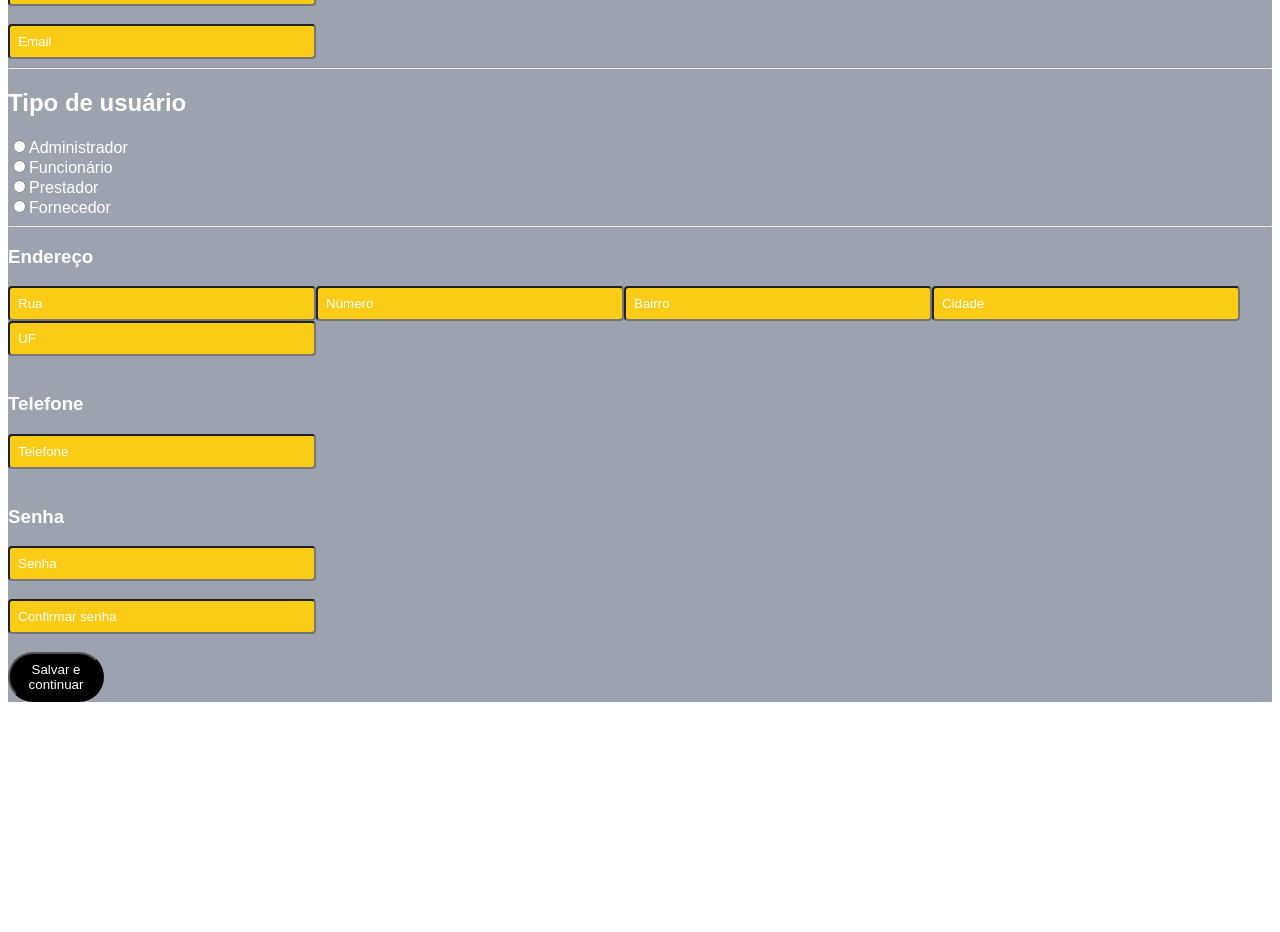
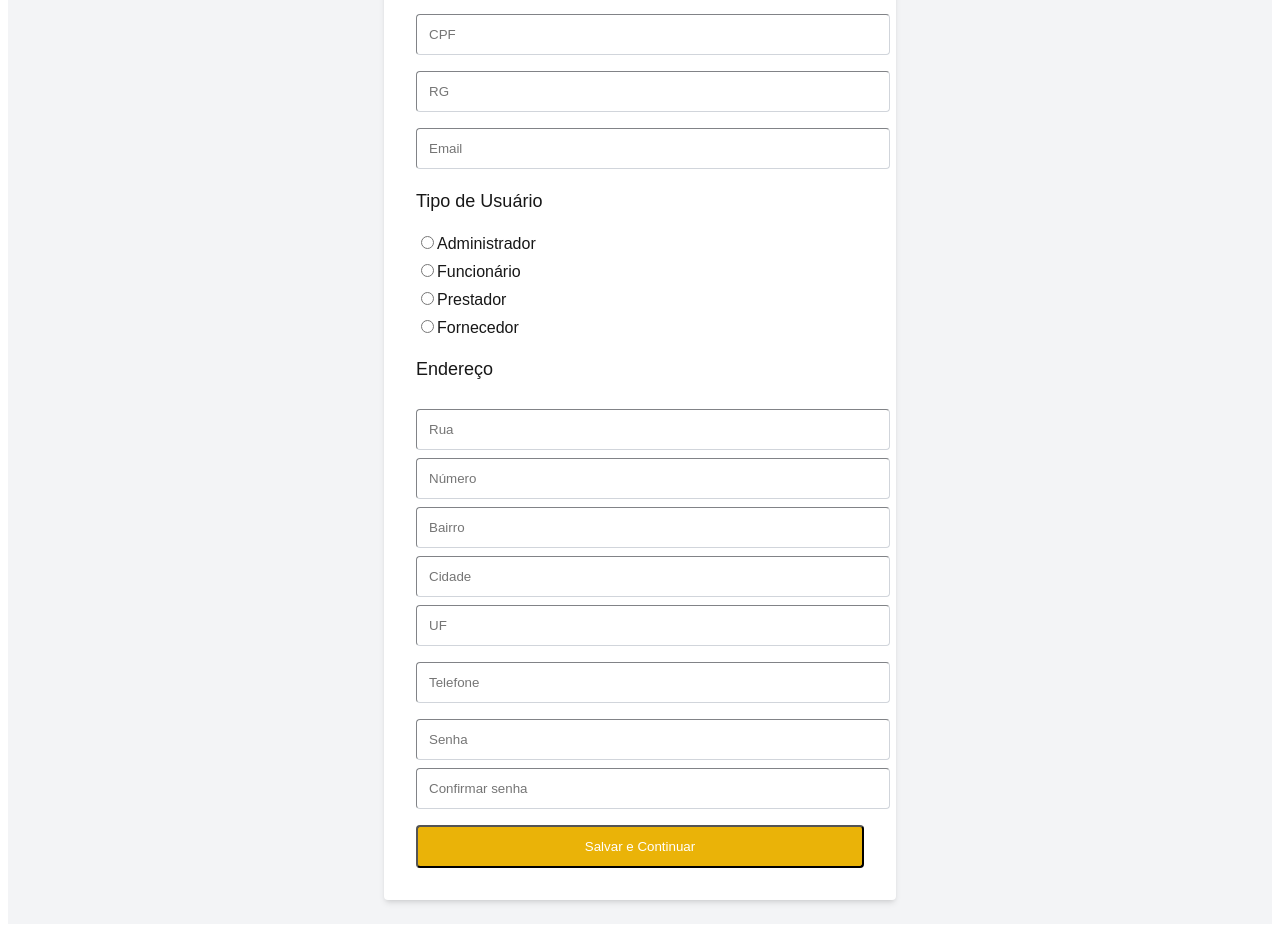
Before and after one commit to brunaalrez/strongblocks, a Next.js app: page /telacadastro in a window 1280 px wide. Shown: the part 370-1302 px from the top of the page. Before the commit the page ends 1080 px from the top, so only its background shows below. Built offline with nearby package versions, Linux system fonts and the light colour scheme.

Commit message:
tentando mudar tudo

```diff
--- a/app/telacadastro/page.js
+++ b/app/telacadastro/page.js
@@ -4,7 +4,6 @@ import React, { useState } from 'react';
 import { useRouter } from 'next/navigation';
 
 export default function Usuario() {
-
   const [nome, setNome] = useState('');
   const [dataNascimento, setDataNascimento] = useState('');
   const [cpf, setCpf] = useState('');
@@ -19,8 +18,8 @@ export default function Usuario() {
   const [telefone, setTelefone] = useState('');
   const [senha, setSenha] = useState('');
   const [confirmarSenha, setConfirmarSenha] = useState('');
+  const [erro, setErro] = useState('');
 
-  const [erro, setErro] = useState('');
   const router = useRouter();
 
   const validarCampos = () => {
@@ -28,24 +27,20 @@ export default function Usuario() {
       setErro('Por favor, preencha todos os campos obrigatórios.');
       return false;
     }
-
     if (cpf.length !== 11 || isNaN(cpf)) {
       setErro('CPF inválido. O CPF deve ter 11 dígitos.');
       return false;
     }
-
     const regexEmail = /^[^\s@]+@[^\s@]+\.[^\s@]+$/;
     if (!regexEmail.test(email)) {
       setErro('Por favor, insira um e-mail válido.');
       return false;
     }
-
     const regexTelefone = /^\d{10,11}$/;
     if (!regexTelefone.test(telefone)) {
       setErro('Por favor, insira um número de telefone válido (10 ou 11 dígitos).');
       return false;
     }
-
     if (senha !== confirmarSenha) {
       setErro('As senhas não coincidem.');
       return false;
@@ -57,64 +52,57 @@ export default function Usuario() {
 
   const handleSalvar = (e) => {
     e.preventDefault();
-
     if (validarCampos()) {
-
       router.push('/telalogin');
     }
   };
 
   return (
-    <div>
-      <div className="font-black p-2 rounded bg-yellow-400 text-white">
+    <div className="min-h-screen bg-gray-100 p-6 flex flex-col justify-center items-center">
+      <div className="font-black p-4 rounded bg-yellow-400 text-white mb-6 text-center">
         <h1>StrongBlocks</h1>
       </div>
 
-      <div className="flex flex-col min-h-screen bg-gray-400">
-        <div className="">
-          <h2 className="text-2xl text-white font-semibold mb-6">Dados para login:</h2>
+      <form className="w-full max-w-md bg-white p-8 rounded shadow-md">
+        <h2 className="text-2xl font-semibold mb-4">Cadastro de Usuário</h2>
 
-
+        {/* Form Inputs */}
+        <div className="space-y-4">
           <input
-            className="grid grid-cols-1 font-Regular-Italic p-2 rounded bg-yellow-400 text-white placeholder-white w-72"
+            className="w-full p-3 rounded border border-gray-300"
             placeholder="Nome completo"
             value={nome}
             onChange={(e) => setNome(e.target.value)}
           />
-          <br />
           <input
-            className="grid grid-cols-1 font-Regular-Italic p-2 rounded bg-yellow-400 text-white placeholder-white w-72"
+            className="w-full p-3 rounded border border-gray-300"
+            type="date"
             placeholder="Data de Nascimento"
-            type="date"
             value={dataNascimento}
             onChange={(e) => setDataNascimento(e.target.value)}
           />
-          <br />
           <input
-            className="grid grid-cols-1 font-Regular p-2 rounded bg-yellow-400 text-white placeholder-white w-72"
+            className="w-full p-3 rounded border border-gray-300"
             placeholder="CPF"
-            type="number"
             value={cpf}
             onChange={(e) => setCpf(e.target.value)}
           />
-          <br />
           <input
-            className="grid grid-cols-1 font-Regular p-2 rounded bg-yellow-400 text-white placeholder-white w-72"
+            className="w-full p-3 rounded border border-gray-300"
             placeholder="RG"
-            type="text"
             value={rg}
             onChange={(e) => setRg(e.target.value)}
           />
-          <br />
           <input
-            className="grid grid-cols-1 font-Regular p-2 rounded bg-yellow-400 placeholder-white w-72"
+            className="w-full p-3 rounded border border-gray-300"
             placeholder="Email"
             value={email}
             onChange={(e) => setEmail(e.target.value)}
           />
-          <hr />
-          <h2 className="text-white">Tipo de usuário</h2>
-          <div className="flex flex-col text-white">
+
+          <div className="space-y-2 mt-4">
+            <h3 className="font-medium text-lg">Tipo de Usuário</h3>
+            <div className="flex flex-col space-y-2">
               <label>
                 <input
                   type="radio"
@@ -156,75 +144,79 @@ export default function Usuario() {
                 Fornecedor
               </label>
             </div>
-          <hr />
-          <h3 className="text-white">Endereço</h3>
+          </div>
+
+          {/* Endereço */}
+          <div className="space-y-2 mt-4">
+            <h3 className="font-medium text-lg">Endereço</h3>
             <input
-            className="font-Regular-Italic p-2 rounded bg-yellow-400 text-white placeholder-white w-72"
+              className="w-full p-3 rounded border border-gray-300"
               placeholder="Rua"
               value={rua}
               onChange={(e) => setRua(e.target.value)}
             />
             <input
-            className="font-Regular-Italic p-2 rounded bg-yellow-400 text-white placeholder-white w-72"
+              className="w-full p-3 rounded border border-gray-300"
               placeholder="Número"
               value={numero}
               onChange={(e) => setNumero(e.target.value)}
             />
             <input
-            className="font-Regular-Italic p-2 rounded bg-yellow-400 text-white placeholder-white w-72"
+              className="w-full p-3 rounded border border-gray-300"
               placeholder="Bairro"
               value={bairro}
               onChange={(e) => setBairro(e.target.value)}
             />
             <input
-            className="font-Regular-Italic p-2 rounded bg-yellow-400 text-white placeholder-white w-72"
+              className="w-full p-3 rounded border border-gray-300"
               placeholder="Cidade"
               value={cidade}
               onChange={(e) => setCidade(e.target.value)}
             />
             <input
-            className="font-Regular-Italic p-2 rounded bg-yellow-400 text-white placeholder-white w-72"
+              className="w-full p-3 rounded border border-gray-300"
               placeholder="UF"
               value={uf}
               onChange={(e) => setUf(e.target.value)}
             />
-          <br />
-          <br />
-          <h3 className="text-white">Telefone</h3>
+          </div>
+
+          {/* Telefone */}
           <input
-            className="grid grid-cols-1 font-Regular-Italic p-2 rounded bg-yellow-400 text-white placeholder-white w-72"
+            className="w-full p-3 rounded border border-gray-300"
             placeholder="Telefone"
             value={telefone}
             onChange={(e) => setTelefone(e.target.value)}
           />
-          <br />
-          <h3 className="text-white">Senha</h3>
+
+          {/* Senha */}
+          <div className="space-y-2 mt-4">
             <input
-            className="grid grid-cols-1 font-Regular-Italic p-2 rounded bg-yellow-400 text-white placeholder-white w-72"
+              className="w-full p-3 rounded border border-gray-300"
               placeholder="Senha"
+              type="password"
               value={senha}
               onChange={(e) => setSenha(e.target.value)}
+            />
+            <input
+              className="w-full p-3 rounded border border-gray-300"
+              placeholder="Confirmar senha"
               type="password"
-          />
-          <br />
-          <input
-            className="grid grid-cols-1 font-Regular-Italic p-2 rounded bg-yellow-400 text-white placeholder-white w-72"
-            placeholder="Confirmar senha"
               value={confirmarSenha}
               onChange={(e) => setConfirmarSenha(e.target.value)}
-            type="password"
             />
-          <br />
+          </div>
+
           {erro && <div className="text-red-500">{erro}</div>}
 
           <button
-            className="bg-black text-white p-2 rounded-full hover:bg-black w-24"
+            className="w-full p-3 bg-yellow-500 text-white rounded mt-6"
             onClick={handleSalvar}
           >
-            Salvar e continuar
+            Salvar e Continuar
           </button>
         </div>
-      </div>
+      </form>
     </div>
   );
 }
--- /dev/null
+++ b/app/telacadastrofornecedor/page.js
@@ -0,0 +1,168 @@
+'use client'
+import { useState } from "react";
+import Link from "next/link";
+
+export default function CadastroFornecedor() {
+  const [nome, setNome] = useState("");
+  const [email, setEmail] = useState("");
+  const [cpf, setCpf] = useState("");
+  const [telefone, setTelefone] = useState("");
+  const [senha, setSenha] = useState("");
+  const [confirmarSenha, setConfirmarSenha] = useState("");
+
+  const [erroNome, setErroNome] = useState("");
+  const [erroEmail, setErroEmail] = useState("");
+  const [erroCpf, setErroCpf] = useState("");
+  const [erroTelefone, setErroTelefone] = useState("");
+  const [erroSenha, setErroSenha] = useState("");
+  const [erroConfirmarSenha, setErroConfirmarSenha] = useState("");
+
+  const Salvar = (e) => {
+    e.preventDefault();
+    setErroNome("");
+    setErroEmail("");
+    setErroCpf("");
+    setErroTelefone("");
+    setErroSenha("");
+    setErroConfirmarSenha("");
+
+    let valid = true;
+
+    if (nome.trim() === "") {
+      setErroNome("O nome é obrigatório.");
+      valid = false;
+    }
+
+    if (email.trim() === "") {
+      setErroEmail("O email é obrigatório.");
+      valid = false;
+    }
+
+    if (cpf.trim() === "") {
+      setErroCpf("O CPF é obrigatório.");
+      valid = false;
+    }
+
+    if (telefone.trim() === "") {
+      setErroTelefone("O telefone é obrigatório.");
+      valid = false;
+    }
+
+    if (senha.trim() === "") {
+      setErroSenha("A senha é obrigatória.");
+      valid = false;
+    }
+
+    if (confirmarSenha.trim() === "") {
+      setErroConfirmarSenha("A confirmação da senha é obrigatória.");
+      valid = false;
+    } else if (senha !== confirmarSenha) {
+      setErroConfirmarSenha("As senhas não coincidem.");
+      valid = false;
+    }
+
+    if (valid) {
+      console.log("Cadastro realizado com sucesso!");
+
+    }
+  };
+
+  return (
+    <div className="flex justify-center items-center min-h-screen bg-gray-400">
+      <div className="bg-gray-200 p-8 rounded-lg shadow-lg max-w-lg w-full">
+        <h2 className="text-2xl font-bold text-center mb-6 text-black">Cadastro de Fornecedor</h2>
+
+
+        <div className="mb-4">
+          <input
+            placeholder="Nome"
+            type="text"
+            value={nome}
+            onChange={(e) => setNome(e.target.value)}
+            className="w-full p-3 text-lg border border-gray-300 rounded-md bg-white focus:outline-none focus:ring-2 placeholder:text-amber-400"
+          />
+          {erroNome && <p className="text-red-500 text-sm">{erroNome}</p>}
+        </div>
+
+
+        <div className="mb-4">
+          <input
+            placeholder="Email"
+            type="email"
+            value={email}
+            onChange={(e) => setEmail(e.target.value)}
+            className="w-full p-3 text-lg border border-gray-300 rounded-md bg-white focus:outline-none focus:ring-2 placeholder:text-amber-400"
+          />
+          {erroEmail && <p className="text-red-500 text-sm">{erroEmail}</p>}
+        </div>
+
+
+        <div className="mb-4">
+          <input
+            placeholder="CPF"
+            type="text"
+            value={cpf}
+            onChange={(e) => setCpf(e.target.value)}
+            className="w-full p-3 text-lg border border-gray-300 rounded-md bg-white focus:outline-none focus:ring-2 placeholder:text-amber-400"
+          />
+          {erroCpf && <p className="text-red-500 text-sm">{erroCpf}</p>}
+        </div>
+
+
+        <div className="mb-4">
+          <input
+            placeholder="Telefone"
+            type="text"
+            value={telefone}
+            onChange={(e) => setTelefone(e.target.value)}
+            className="w-full p-3 text-lg border border-gray-300 rounded-md bg-white focus:outline-none focus:ring-2 placeholder:text-amber-400"
+          />
+          {erroTelefone && <p className="text-red-500 text-sm">{erroTelefone}</p>}
+        </div>
+
+
+        <div className="mb-4">
+          <input
+            placeholder="Senha"
+            type="password"
+            value={senha}
+            onChange={(e) => setSenha(e.target.value)}
+            className="w-full p-3 text-lg border border-gray-300 rounded-md bg-white focus:outline-none focus:ring-2 placeholder:text-amber-400"
+          />
+          {erroSenha && <p className="text-red-500 text-sm">{erroSenha}</p>}
+        </div>
+
+
+        <div className="mb-4">
+          <input
+            placeholder="Confirmar Senha"
+            type="password"
+            value={confirmarSenha}
+            onChange={(e) => setConfirmarSenha(e.target.value)}
+            className="w-full p-3 text-lg border border-gray-300 rounded-md bg-white focus:outline-none focus:ring-2 placeholder:text-amber-400"
+          />
+          {erroConfirmarSenha && <p className="text-red-500 text-sm">{erroConfirmarSenha}</p>}
+        </div>
+
+
+        <button
+          type="submit"
+          onClick={Salvar}
+          className="w-full p-3 text-lg bg-amber-500 text-white rounded-md hover:bg-amber-400"
+        >
+          Cadastrar
+        </button>
+
+
+        <div className="mt-4 text-center">
+          <p>Já tem uma conta?</p>
+          <Link href="/telalogin">
+            <button className="w-full p-3 text-lg bg-black text-white rounded-md hover:bg-gray-800">
+              Fazer Login
+            </button>
+          </Link>
+        </div>
+      </div>
+    </div>
+  );
+}
--- a/app/telalogin/components/Login.js
+++ b/app/telalogin/components/Login.js
@@ -309,7 +309,7 @@ export default function Login({ login, senha, email, Logar }) {
           nome={email}
           valor={ValorEmail}
           onChange={(e) => alteraValorEmail(e.target.value)}
-          className="w-full p-2 text-lg border border-gray-300 rounded-md placeholder-yellow-400"
+          className="w-full p-2 text-lg border border-gray-300 rounded-md placeholder-amber-400"
         />
         {erroEmail && <p className="text-red-500 text-sm">{erroEmail}</p>}
       </div>
@@ -323,7 +323,7 @@ export default function Login({ login, senha, email, Logar }) {
           nome={senha}
           valor={Valorsenha}
           onChange={(e) => alteraValorSenha(e.target.value)}
-          className="w-full p-2 text-lg border border-gray-300 rounded-md placeholder-yellow-400"
+          className="w-full p-2 text-lg border border-gray-300 rounded-md placeholder-amber-400"
         />
         {erroSenha && <p className="text-red-500 text-sm">{erroSenha}</p>}
       </div>
@@ -331,7 +331,7 @@ export default function Login({ login, senha, email, Logar }) {
       <button
         type="submit"
         onClick={Salvar}
-        className="w-full p-2 text-lg bg-yellow-400 text-white rounded-md"
+        className="w-full p-2 text-lg bg-amber-400 text-white rounded-md"
       >
         {Logar}
       </button>
```
Lines whose indentation alone changed are shown as unchanged.
